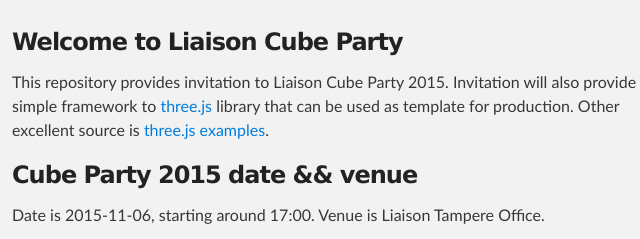
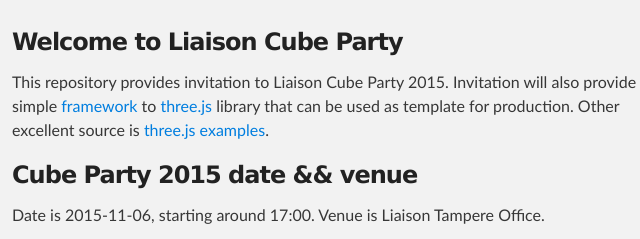
Before and after one commit to cubeparty/cubeparty.github.io, a plain HTML site: page index.html in a window 1280 px wide. Shown: the part 236-475 px from the top of the page, 308-948 px from the left. Drawn offline with Linux system fonts and the light colour scheme.

Commit message:
added framewrok url

```diff
--- a/index.html
+++ b/index.html
@@ -30,7 +30,7 @@
         <h3>
 <a id="welcome-to-liaison-cube-party" class="anchor" href="#welcome-to-liaison-cube-party" aria-hidden="true"><span class="octicon octicon-link"></span></a>Welcome to Liaison Cube Party</h3>
 
-<p>This repository provides invitation to Liaison Cube Party 2015. Invitation will also provide simple framework to <a href="http://threejs.org/">three.js</a> library that can be used as template for production. Other excellent source is <a href="http://threejs.org/examples/">three.js examples</a>.</p>
+<p>This repository provides invitation to Liaison Cube Party 2015. Invitation will also provide simple <a href="https://github.com/cubeparty/cubepartyinvite.github.io">framework</a> to <a href="http://threejs.org/">three.js</a> library that can be used as template for production. Other excellent source is <a href="http://threejs.org/examples/">three.js examples</a>.</p>
 
 <h3>
 <a id="cube-party-2015-date--venue" class="anchor" href="#cube-party-2015-date--venue" aria-hidden="true"><span class="octicon octicon-link"></span></a>Cube Party 2015 date &amp;&amp; venue</h3>
```
